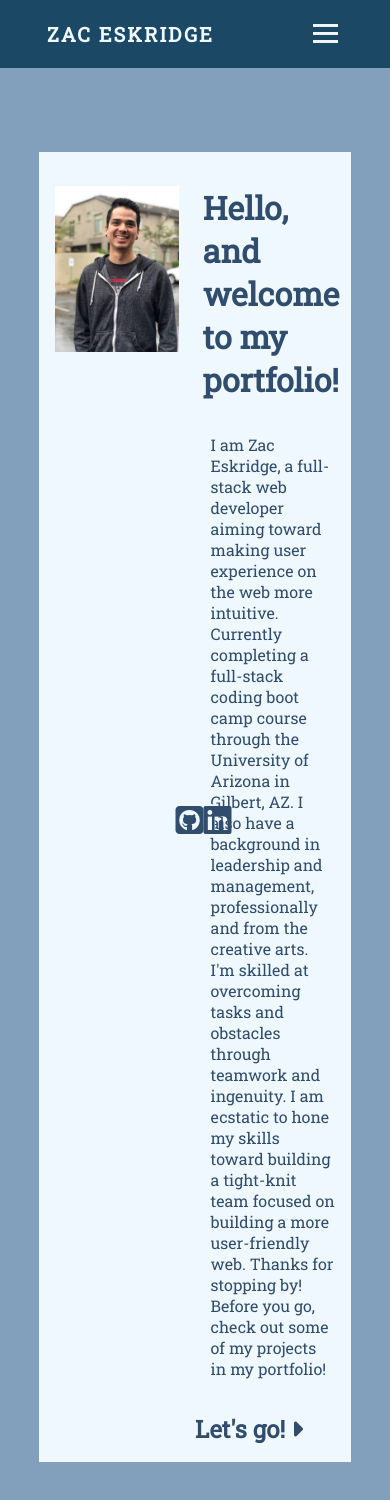
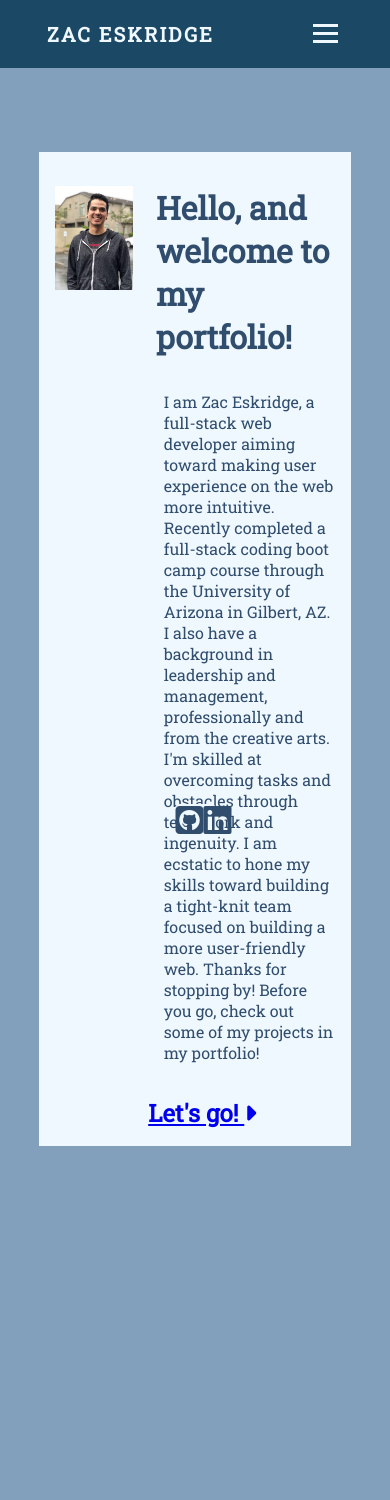
Before and after one commit to zace118/reactportfolio, a React (Create React App) app in the folder client/: page /about in a window 390 px wide. Shown: the top 1500 px of the page. After the commit the page ends 1230 px from the top, so only its background shows below. Built offline with nearby package versions, Linux system fonts and the light colour scheme.

Commit message:
Set up the route to about me and laid groundwork for the next pages

```diff
--- a/client/src/App.js
+++ b/client/src/App.js
@@ -11,24 +11,24 @@ const App = () => {
         <Router>
             <div>
                 <TopNav />
-                <Jumbotron />
+
 
                 <Switch>
 
-                    <Route path='/aboutMe'>
-                        ABOUT ME GOES HERE
+                    <Route path='/about'>
+                        <Jumbotron />
                     </Route>
 
                     <Route path='/portfolio'>
-                        PORTFOLIO GOES HERE
+                        {/* PORTFOLIO GOES HERE */}
                     </Route>
 
                     <Route path='/resume'>
-                        RESUME GOES HERE
+                        {/* RESUME GOES HERE */}
                     </Route>
 
-                    <Route path='/contactMe'>
-                        CONTACT ME GOES HERE
+                    <Route path='/contact'>
+                        {/* CONTACT ME GOES HERE */}
                     </Route>
 
                 </Switch>
--- a/client/src/components/Jumbotron/Jumbotron.css
+++ b/client/src/components/Jumbotron/Jumbotron.css
@@ -34,8 +34,8 @@
 }
 
 @media screen and (max-width: 768px) {
-  /* .myPic {
+  .myPic {
     max-width: 20vw;
     margin: 4vh 4vw;
-  } */
+  }
 }
--- a/client/src/components/Jumbotron/Jumbotron.js
+++ b/client/src/components/Jumbotron/Jumbotron.js
@@ -6,18 +6,16 @@ class Jumbotron extends Component {
     render() {
         return (
             <div className="jumbotron" id="aboutMe">
-                <img className="myPic" src={zac} />
+                <img className="myPic" src={zac} alt="me" />
 
                 <div className="blurb">
-                    <h1 id="blurbTitle">Hello, and welcome to my portfolio! </h1>
+                    <h1 id="blurbTitle">Hello, and welcome to my portfolio!</h1>
 
                     <p id="blurbBody">
-                        I am Zac Eskridge, a full-stack web developer aiming toward making user experience on the web more intuitive. Currently completing a full-stack coding boot camp course through the University of Arizona in Gilbert, AZ. I also have a background in leadership and management, professionally and from the creative arts. I'm skilled at overcoming tasks and obstacles through teamwork and
-                        ingenuity. I am ecstatic to hone my skills toward building a tight-knit team focused on building a more user-friendly
-                        web. Thanks for stopping by! Before you go, check out some of my projects in my portfolio!
+                        I am Zac Eskridge, a full-stack web developer aiming toward making user experience on the web more intuitive. Recently completed a full-stack coding boot camp course through the University of Arizona in Gilbert, AZ. I also have a background in leadership and management, professionally and from the creative arts. I'm skilled at overcoming tasks and obstacles through teamwork and ingenuity. I am ecstatic to hone my skills toward building a tight-knit team focused on building a more user-friendly web. Thanks for stopping by! Before you go, check out some of my projects in my portfolio!
                     </p>
 
-                    <h2 id="navBlurb">Let's go!  <i class="fas fa-caret-right"></i></h2>
+                    <a href="/portfolio"><h2 id="navBlurb">Let's go! <i className="fas fa-caret-right"></i></h2></a>
                 </div>
 
 
--- a/client/src/components/TopNav/TopNav.js
+++ b/client/src/components/TopNav/TopNav.js
@@ -1,4 +1,5 @@
 import React, { Component } from 'react';
+// import { Link } from 'react-router-dom';
 import './TopNav.css';
 
 class TopNav extends Component {
@@ -15,13 +16,13 @@ class TopNav extends Component {
                 </div>
 
                 <ul className={`navLinks ${this.state.toggle ? "nav-active" : ""}`}>
-                    <li><a className={`navLinkFade1 ${this.state.toggle ? "toggled" : ""}`} href="#">About Me</a></li>
+                    <li><a className={`navLinkFade1 ${this.state.toggle ? "toggled" : ""}`} href="/about">About Me</a></li>
 
-                    <li><a className={`navLinkFade2 ${this.state.toggle ? "toggled" : ""}`} href="#">Portfolio</a></li>
+                    <li><a className={`navLinkFade2 ${this.state.toggle ? "toggled" : ""}`} href="/portfolio">Portfolio</a></li>
 
-                    <li><a className={`navLinkFade2 ${this.state.toggle ? "toggled" : ""}`} href="#">Resume</a></li>
+                    <li><a className={`navLinkFade2 ${this.state.toggle ? "toggled" : ""}`} href="/resume">Resume</a></li>
 
-                    <li><a className={`navLinkFade3 ${this.state.toggle ? "toggled" : ""}`} href="#">Contact Me</a></li>
+                    <li><a className={`navLinkFade3 ${this.state.toggle ? "toggled" : ""}`} href="/contact">Contact Me</a></li>
 
                 </ul>
 
```
